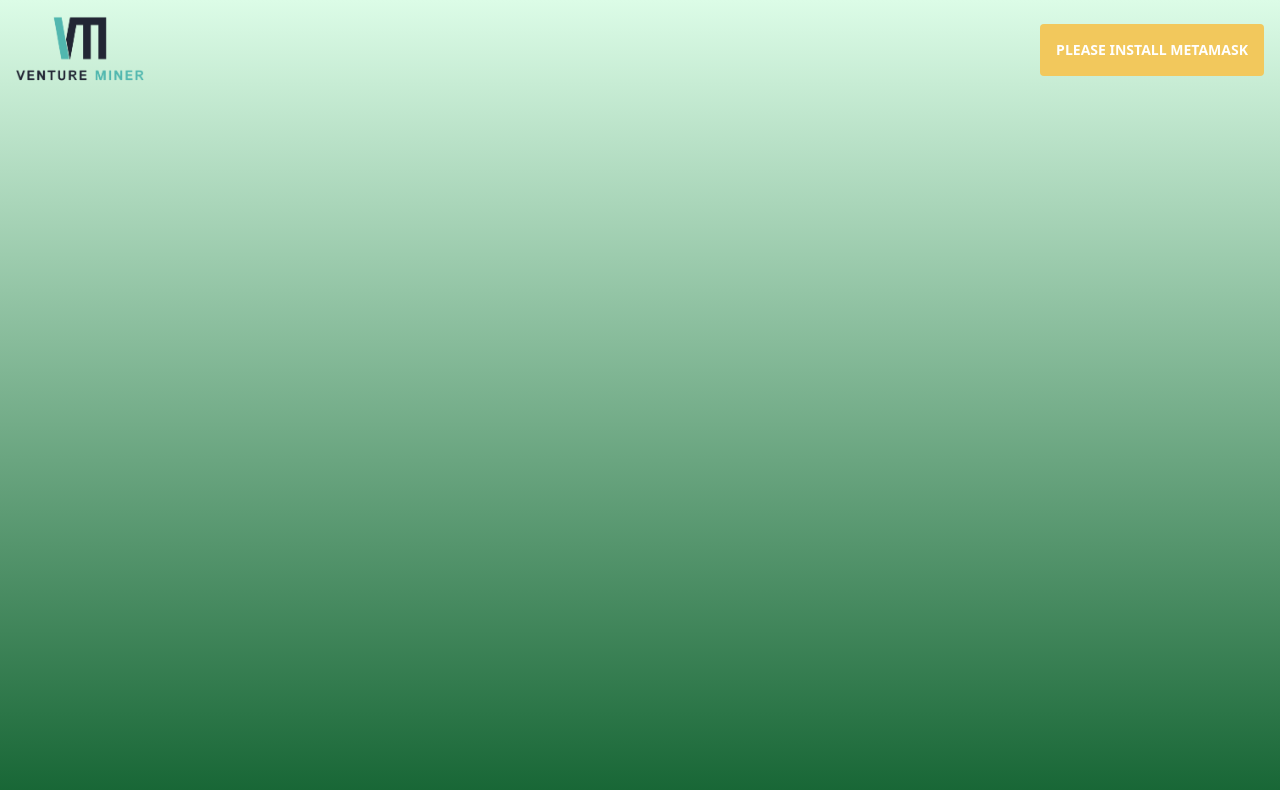
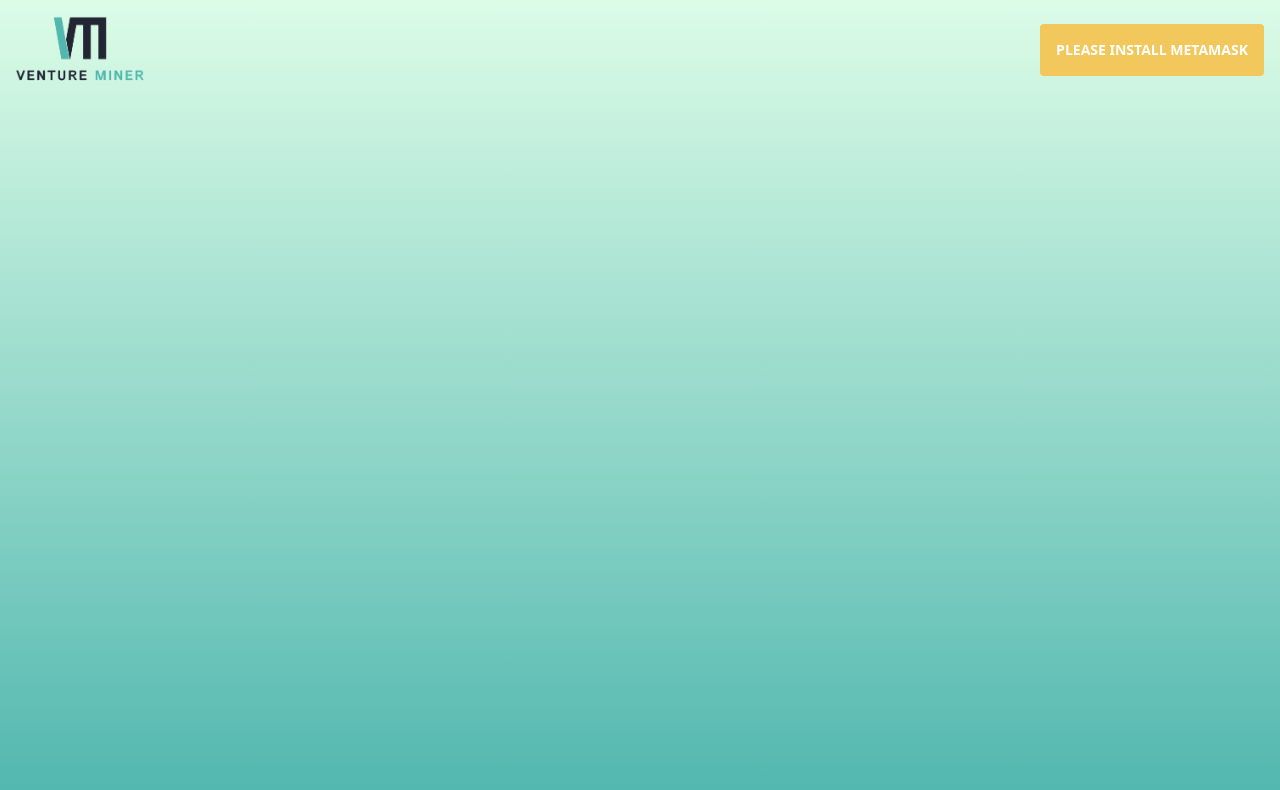
Before and after one commit to Venture-Miner/W3FS, an Angular app: page / in a window 1280 px wide. Shown: the top 790 px of the page. Built offline with nearby package versions, Linux system fonts and the light colour scheme.

Commit message:
use brand color and correct tag

```diff
--- a/src/app/app.component.html
+++ b/src/app/app.component.html
@@ -1,4 +1,4 @@
-<body class="h-screen bg-gradient-to-b from-green-100 to-green-800">
+<div class="h-screen bg-gradient-to-b from-green-100 to-brand-turquoise">
   <div class="p-4">
     <div class="flex items-center justify-between gap-6">
       <img src="../assets/venture-miner-logo.png" class="w-32 bg-wite" />
@@ -32,4 +32,4 @@
       </div>
     </div>
   </div>
-</body>
+</div>
```
